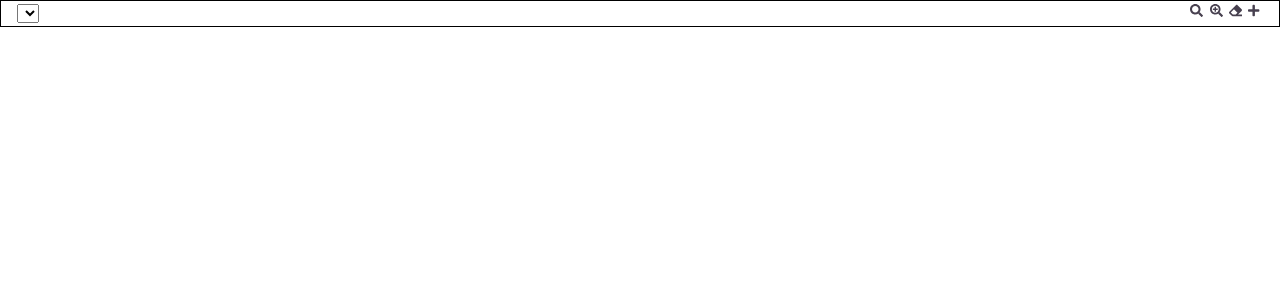
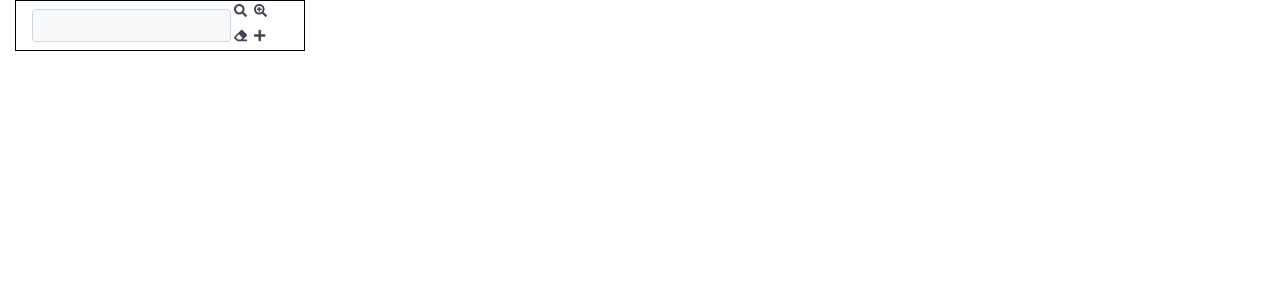
Before and after one commit to DevElias/Components, a React (Create React App) app in the folder client/: page /selectbox2 in a window 1280 px wide. Shown: the top 300 px of the page. Built offline with nearby package versions, Linux system fonts and the light colour scheme.

Commit message:
carregar clientes no onFocus

```diff
--- a/client/src/components/SelectBox2.js
+++ b/client/src/components/SelectBox2.js
@@ -30,11 +30,12 @@ function SelectBox({rota}) {
     }
 
     return (
+        <div className="col-md-3 form-group mb-3">
             <div className="selectBox">
                 <div className={visible}>
                 <div id="select-loading" className="loader-bubble loader-bubble-primary m-5"></div>
                 </div>
-            <select name="options" id="valores">
+                <select className="form-control" name="options" id="valores" onClick={() => simpleSearch(rota)}>
                     {data.map(item => <option key={item.id} value={item.id}>{item.nome}</option>)}
                 </select>
                 <div className="group-button">
@@ -44,6 +45,7 @@ function SelectBox({rota}) {
                     <FontAwesomeIcon icon={faPlus} id="insert" onClick={() => openWindow()}/>
                 </div>
             </div>
+        </div>
     );
   }
 
```
Lines whose indentation alone changed are shown as unchanged.
